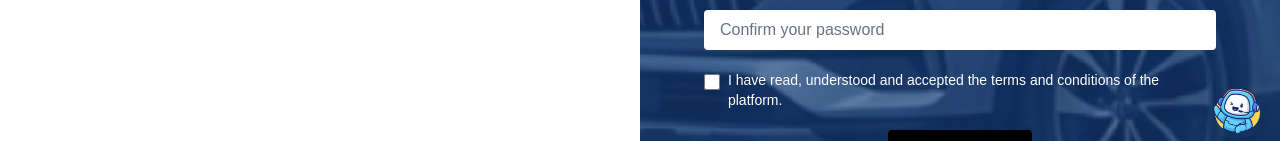
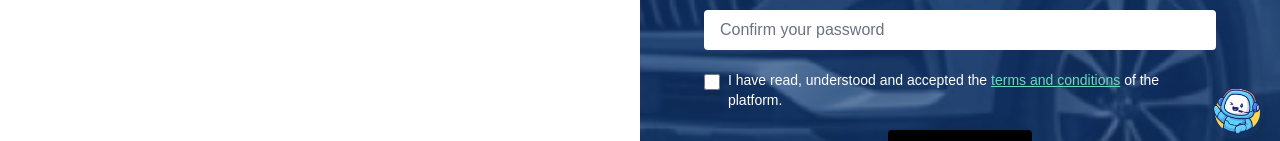
Before and after one commit to JxFong1017/Codenection2025, a Next.js app: page / in a window 1280 px wide. Both pictures are taken after a click on the button "SIGN UP". Shown: the part 644-785 px from the top of the page. Built offline with nearby package versions, Linux system fonts and the light colour scheme.

Commit message:
update terms and conditions

```diff
--- a/pages/index.js
+++ b/pages/index.js
@@ -225,7 +225,14 @@ export default function Home() {
                           required
                         />
                         <label htmlFor="terms" className="text-white text-sm">
-                          {useT()("terms_accept")}
+                          {useT()("terms_accept_text")}{" "}
+                          <Link
+                            href="/terms"
+                            className="underline text-[#67DABB] hover:text-white"
+                          >
+                            {useT()("terms_conditions")}
+                          </Link>{" "}
+                          {useT()("terms_accept_suffix")}
                         </label>
                       </div>
                     )}
--- a/src/utils/i18n.js
+++ b/src/utils/i18n.js
@@ -16,8 +16,9 @@ const DICTS = {
     identification_number: "Identification Number",
     phone_number: "Phone number",
     confirm_password: "Confirm Password",
-    terms_accept:
-      "I have read, understood and accepted the terms and conditions of the platform.",
+    terms_accept_text: "I have read, understood and accepted the",
+    terms_conditions: "terms and conditions",
+    terms_accept_suffix: "of the platform.",
     forgot_password: "Forgot your password?",
     confirmation_instructions: "Didn't receive confirmation instructions?",
 
@@ -167,8 +168,9 @@ const DICTS = {
     identification_number: "Nombor Pengenalan",
     phone_number: "Nombor telefon",
     confirm_password: "Sahkan Kata Laluan",
-    terms_accept:
-      "Saya telah membaca, memahami dan menerima terma dan syarat platform.",
+    terms_accept_text: "Saya telah membaca, memahami dan menerima",
+    terms_conditions: "terma dan syarat",
+    terms_accept_suffix: "platform.",
     forgot_password: "Lupa kata laluan anda?",
     confirmation_instructions: "Tidak menerima arahan pengesahan?",
 
@@ -319,7 +321,9 @@ const DICTS = {
     identification_number: "身份证号码",
     phone_number: "电话号码",
     confirm_password: "确认密码",
-    terms_accept: "我已阅读、理解并接受平台条款和条件。",
+    terms_accept_text: "我已阅读、理解并接受平台的",
+    terms_conditions: "条款和条件",
+    terms_accept_suffix: "",
     forgot_password: "忘记密码？",
     confirmation_instructions: "未收到确认说明？",
 
```
